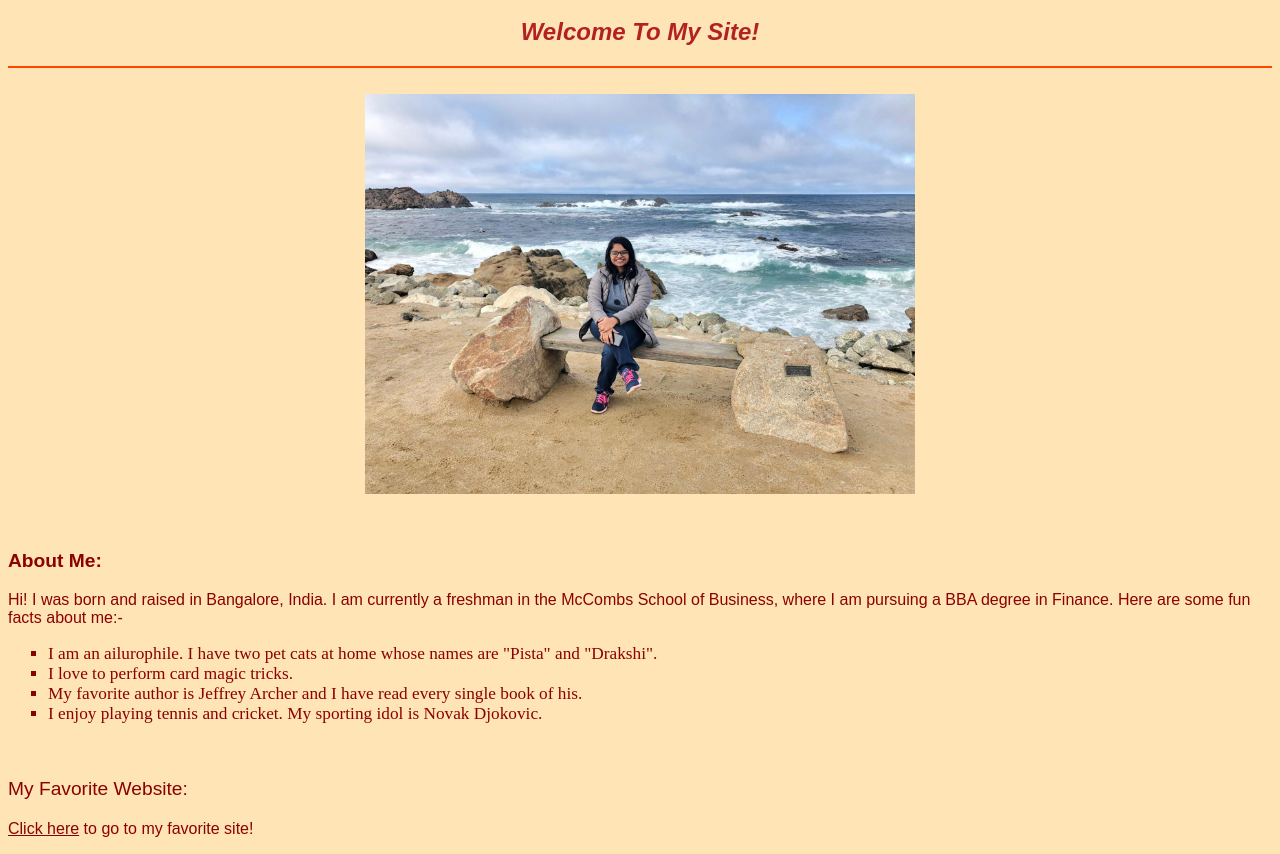
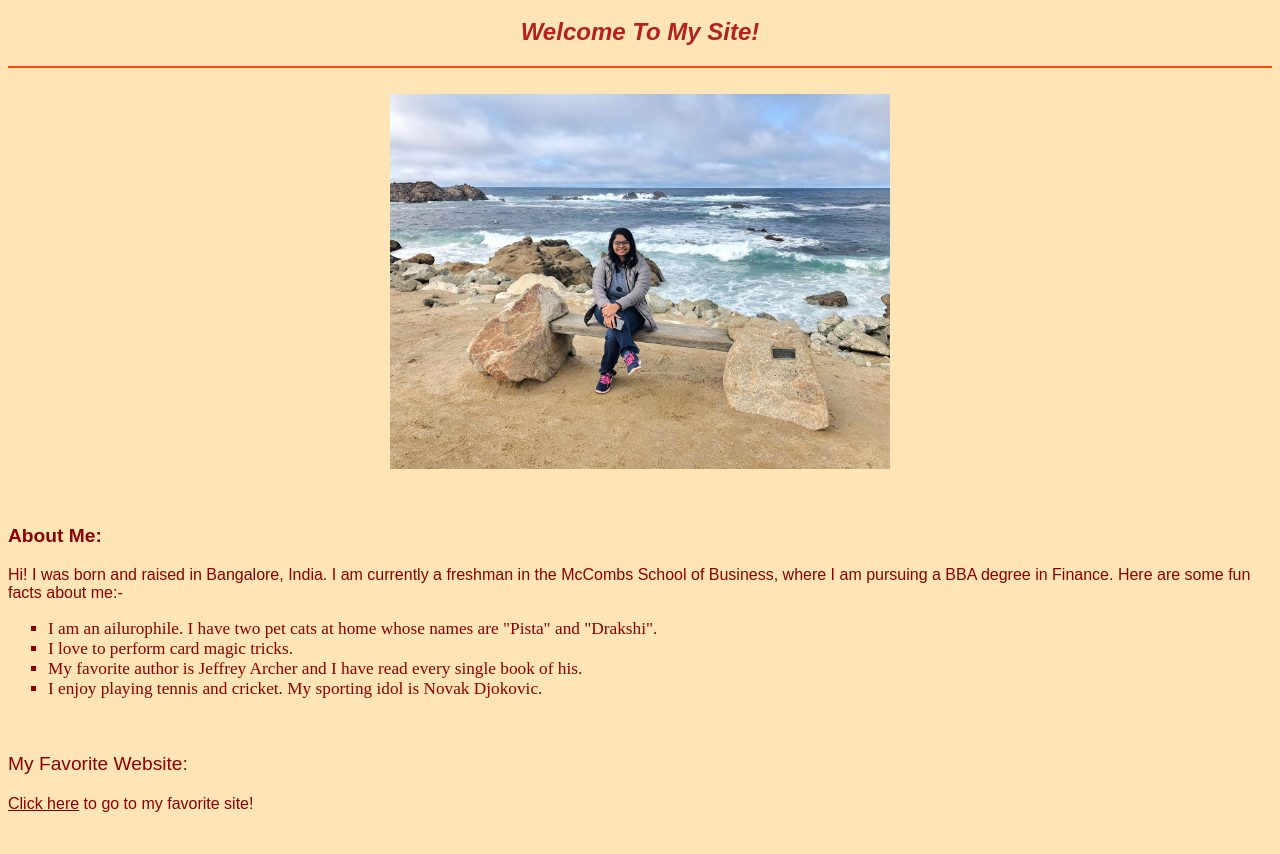
Before and after one commit to medharao/medharao.github.io, a plain HTML site: page index.html in a window 1280 px wide. Shown: the part 48-902 px from the top of the page. After the commit the page ends 877 px from the top, so only its background shows below. Drawn offline with Linux system fonts and the light colour scheme.

Commit message:
Update index.html

```diff
--- a/index.html
+++ b/index.html
@@ -37,7 +37,7 @@ a {
 <hr color="orangered">
 
 <br>
-<center><img src="Photo of Me.jpg" width="550" height="400" align="BOTTOM" /></center>
+<center><img src="Photo of Me.jpg" width="500" height="375" align="BOTTOM" /></center>
 
 <br><br>
 <p style="font-size:120%;"> <b>About Me: </b></p>
```
